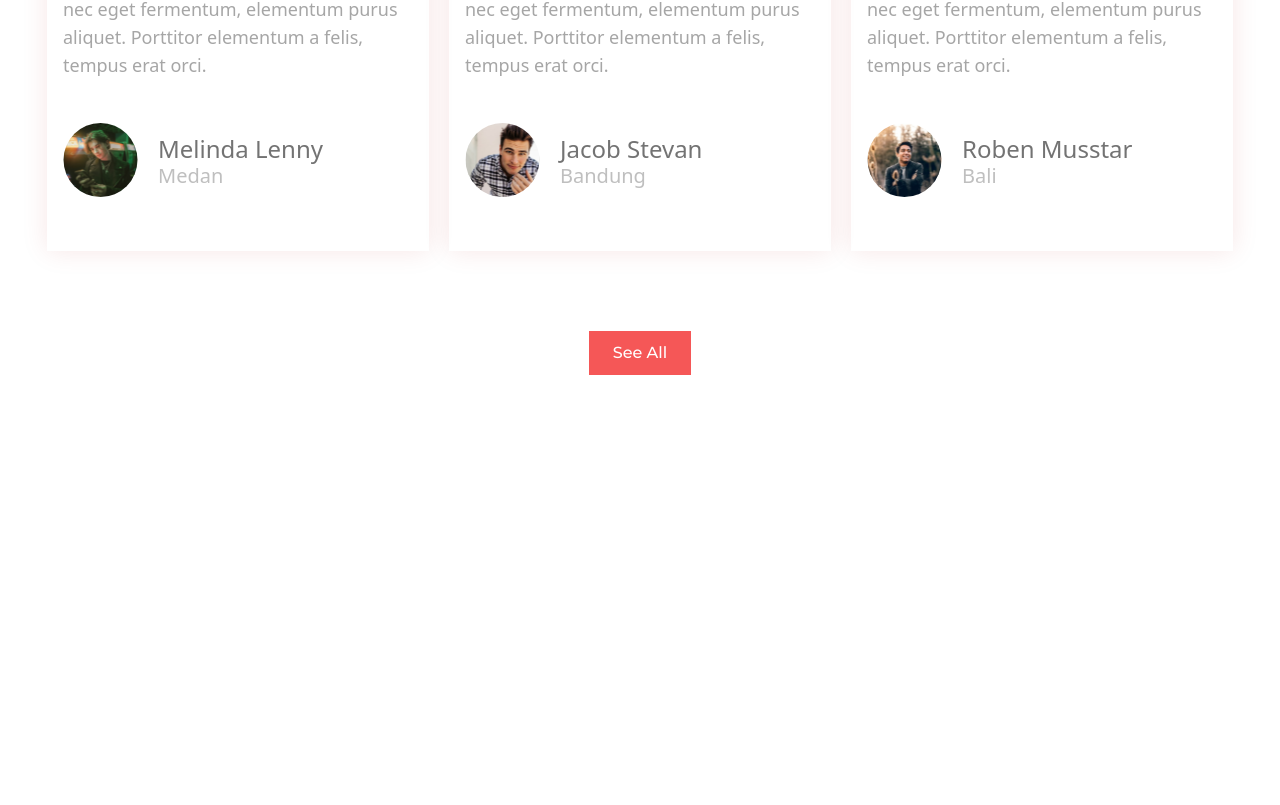
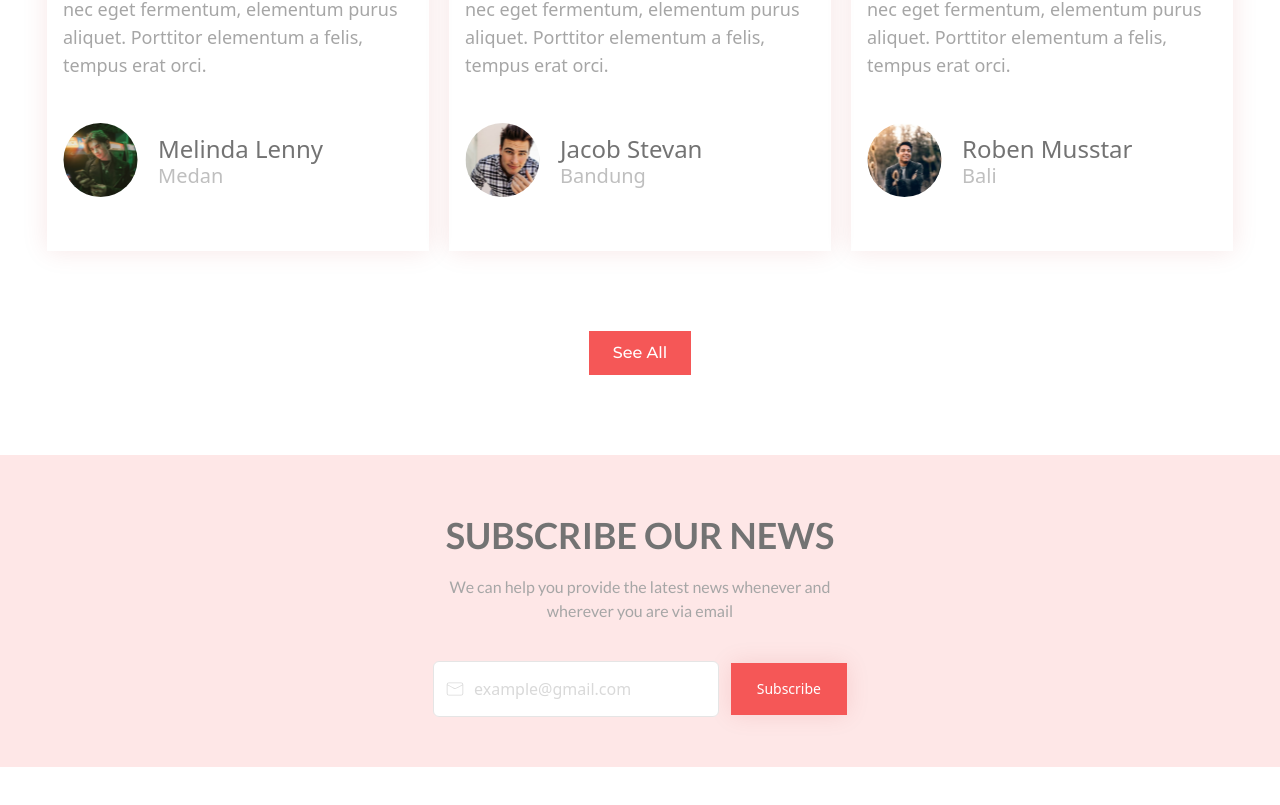
Before and after one commit to molaraiche/oreen, a Next.js app: page / in a window 1280 px wide. Shown: the part 4592-5397 px from the top of the page. Before the commit the page ends 5047 px from the top, so only its background shows below. Built offline with nearby package versions, Linux system fonts and the light colour scheme.

Commit message:
setup newsletter

```diff
--- a/app/page.tsx
+++ b/app/page.tsx
@@ -2,6 +2,7 @@ import Advantages from "@/pages/Advantages";
 import Cars from "@/pages/Cars";
 import Contact from "@/pages/Contact";
 import Home from "@/pages/Home";
+import Newsletter from "@/pages/Newsletter";
 import Services from "@/pages/Services";
 import Testimonials from "@/pages/Testimonials";
 
@@ -30,6 +31,11 @@ const App = () => {
       <section className='container mx-auto px-4'>
         <Testimonials />
       </section>
+      <div className='bg-red-2'>
+        <section className='container mx-auto px-4'>
+          <Newsletter />
+        </section>
+      </div>
     </>
   );
 };
--- /dev/null
+++ b/components/ui/input.tsx
@@ -0,0 +1,22 @@
+import * as React from "react"
+
+import { cn } from "@/lib/utils"
+
+const Input = React.forwardRef<HTMLInputElement, React.ComponentProps<"input">>(
+  ({ className, type, ...props }, ref) => {
+    return (
+      <input
+        type={type}
+        className={cn(
+          "flex h-9 w-full rounded-md border border-input bg-transparent px-3 py-1 text-base shadow-sm transition-colors file:border-0 file:bg-transparent file:text-sm file:font-medium file:text-foreground placeholder:text-muted-foreground focus-visible:outline-none focus-visible:ring-1 focus-visible:ring-ring disabled:cursor-not-allowed disabled:opacity-50 md:text-sm",
+          className
+        )}
+        ref={ref}
+        {...props}
+      />
+    )
+  }
+)
+Input.displayName = "Input"
+
+export { Input }
--- /dev/null
+++ b/pages/Newsletter.tsx
@@ -0,0 +1,39 @@
+import { Button } from "@/components/ui/button";
+import { CiMail } from "react-icons/ci";
+
+const Newsletter = () => {
+  return (
+    <div className='my-20 md:px-[417px] py-[50px]'>
+      <div className='text-center'>
+        <div className='font-lato'>
+          <h2 className='text-4xl text-netral-7 font-bold font-lato p-2.5'>
+            SUBSCRIBE OUR NEWS
+          </h2>
+          <p className='text-netral-5 py-2.5'>
+            We can help you provide the latest news whenever and wherever you
+            are via email
+          </p>
+        </div>
+      </div>
+      <div className='flex gap-3 items-center mt-7 '>
+        <div className='relative w-full'>
+          <input
+            type='email'
+            placeholder='example@gmail.com'
+            required
+            className='pl-10 pr-4 py-2 border h-14 rounded-md w-full text-netral-9 focus:outline-none placeholder:text-netral-3'
+          />
+          <div className='absolute inset-y-0 left-0 flex items-center pl-3 text-netral-3'>
+            <CiMail className='w-5 h-5' />
+          </div>
+        </div>
+        <Button className='bg-red-5 shadow-softRed text-netral-1 px-4 py-1.5'>
+          {" "}
+          <span className='p-2.5'>Subscribe</span>
+        </Button>
+      </div>
+    </div>
+  );
+};
+
+export default Newsletter;
```
